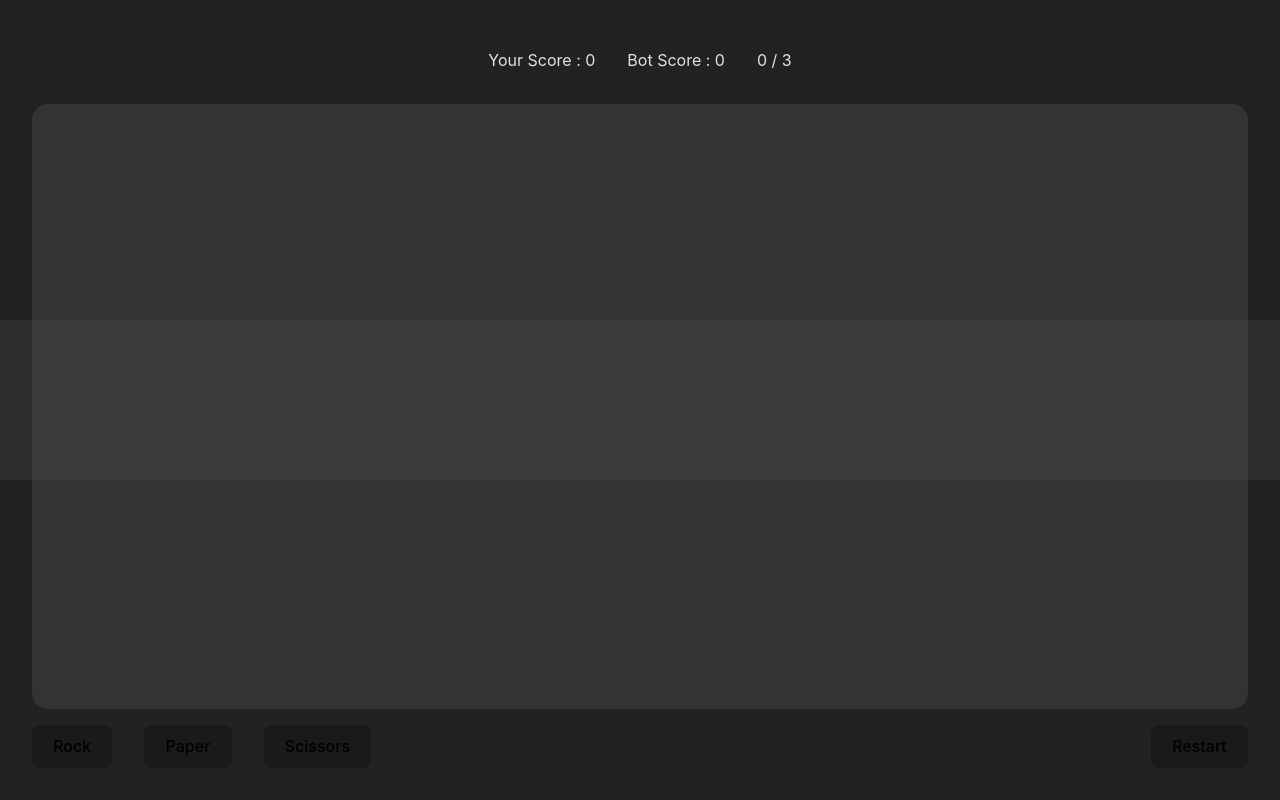
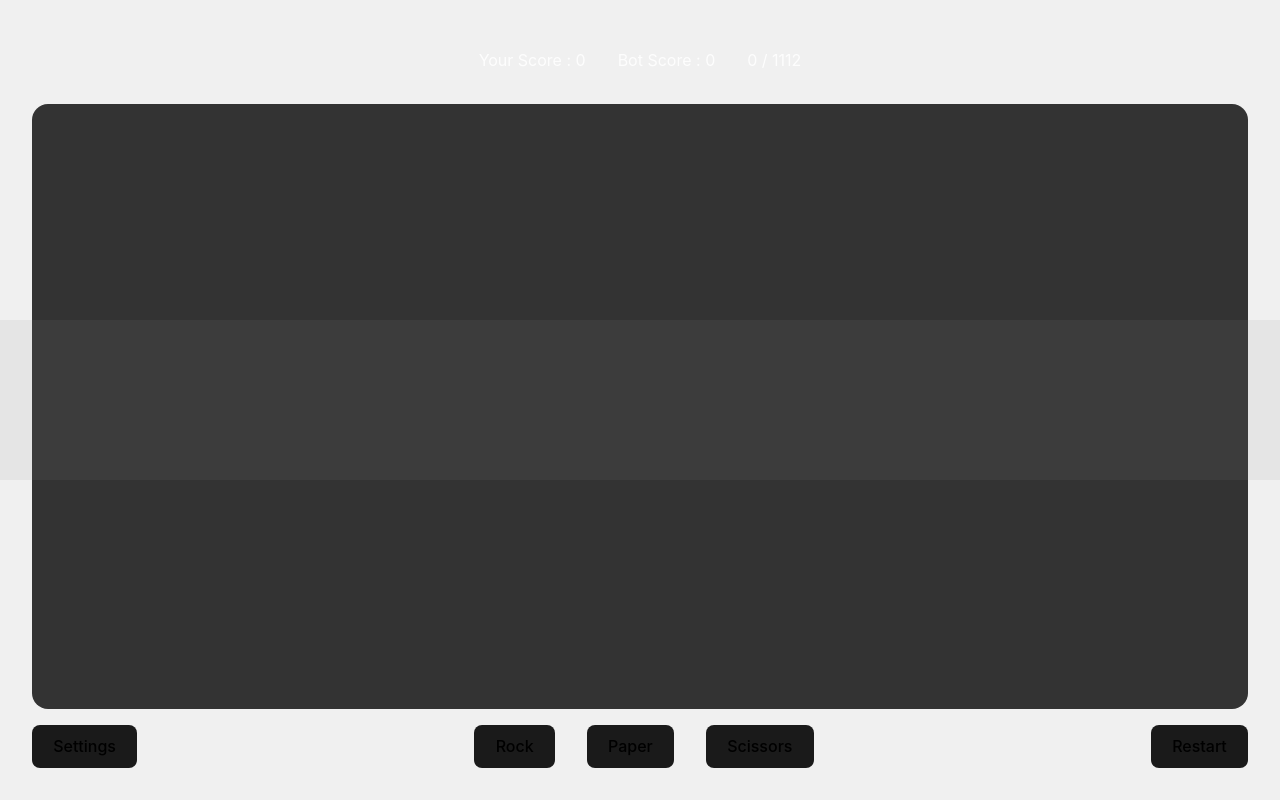
Before and after one commit to bouchra-yousra/Shifumi, a React (Vite) app: page / in a window 1280 px wide. Built offline with nearby package versions, Linux system fonts and the light colour scheme.

Commit message:
refactor pages container

```diff
--- a/src/components/container/Container.tsx
+++ b/src/components/container/Container.tsx
@@ -1,6 +1,7 @@
+import { motion } from "framer-motion";
 import { styled } from "styled-components";
 
-export const Container = styled.div`
+export const Container = styled(motion.div)`
   display: flex;
   flex-direction: column;
   align-items: center;
@@ -12,5 +13,5 @@ export const Container = styled.div`
   padding: 2rem;
   box-sizing: border-box;
   overflow: hidden;
-  background-color: #222;
+  background-color: var(--bg2);
 `;
--- /dev/null
+++ b/src/components/container/PageContainer.tsx
@@ -0,0 +1,21 @@
+import { PropsWithChildren, useEffect, useState } from "react";
+import { Container } from "..";
+
+export const PageContainer = (props: PropsWithChildren) => {
+  const [loading, setLoading] = useState(true);
+  useEffect(() => {
+    setTimeout(() => {
+      setLoading(false);
+    }, 2000);
+  });
+  return (
+    <Container
+      initial={{
+        width: 0,
+      }}
+      animate={{ width: "100%" }}
+    >
+      {props.children}
+    </Container>
+  );
+};
--- a/src/components/index.ts
+++ b/src/components/index.ts
@@ -3,6 +3,7 @@ import { GameResult } from "./gameResult/GameResult";
 import { Borad } from "./board/Borad";
 import { PlayGround } from "./playground/PlayGround";
 import { Container } from "./container/Container";
+import { PageContainer } from "./container/PageContainer";
 import { ControlContainer } from "./container/ControlContainer";
 import { Choices } from "./choices/Choices";
 
@@ -14,4 +15,5 @@ export {
   Container,
   ControlContainer,
   Choices,
+  PageContainer,
 };
--- a/src/pages/Game.tsx
+++ b/src/pages/Game.tsx
@@ -1,25 +1,23 @@
-import { useState } from "react";
+import { useEffect, useState } from "react";
 import { Score, Result, GameChoice, GameSettings } from "../types";
 import { getRandomChoice, getGameResult, updateScore } from "../services";
 import {
   Borad,
   Button,
   Choices,
-  Container,
   ControlContainer,
   GameResult,
+  PageContainer,
   PlayGround,
 } from "../components";
+import { Settings } from "../components/settings/Settings";
 
 export const Game = () => {
-  const choices: GameChoice[] = [
-    GameChoice.ROCK,
-    GameChoice.PAPER,
-    GameChoice.SCISSORS,
-  ];
-  const settings: GameSettings = {
-    rounds: 3,
-  };
+  const [settings, setSettings] = useState<GameSettings>({
+    rounds: 1112,
+    playerNamer: "",
+  });
+
   const [currentRound, setCurrentRound] = useState<number>(0);
 
   const [playerChoice, setPlayerChoice] = useState<GameChoice>();
@@ -31,15 +29,23 @@ export const Game = () => {
   });
 
   function handleClick(e: GameChoice): void {
-    let randomChoice = getRandomChoice(choices);
-    let gameResult = getGameResult(e, randomChoice);
-    let newScore = updateScore(gameResult, score);
+    const choices: GameChoice[] = [
+      GameChoice.ROCK,
+      GameChoice.PAPER,
+      GameChoice.SCISSORS,
+    ];
+    const randomChoice = getRandomChoice(choices);
+    const gameResult = getGameResult(e, randomChoice);
+    const newScore = updateScore(gameResult, score);
+    setComputerChoice(undefined);
 
-    setCurrentRound((val: number) => val + 1);
-    setPlayerChoice(e);
-    setComputerChoice(randomChoice);
-    setResult(gameResult);
-    setScore(newScore);
+    setTimeout(() => {
+      setCurrentRound((val: number) => val + 1);
+      setPlayerChoice(e);
+      setComputerChoice(randomChoice);
+      setResult(gameResult);
+      setScore(newScore);
+    }, 1000);
   }
 
   function resetGame(): void {
@@ -51,7 +57,7 @@ export const Game = () => {
   }
 
   return (
-    <Container>
+    <PageContainer>
       <Borad
         playerScore={score.playerScore}
         computerScore={score.computerScore}
@@ -60,15 +66,19 @@ export const Game = () => {
       />
       <PlayGround playerChoice={playerChoice} computerChoice={computerChoice} />
       <ControlContainer>
+        {" "}
+        <Button onClick={resetGame}>Settings</Button>
         <Choices
           playerChoice={playerChoice}
           handleSelectChoice={handleClick}
           disabled={currentRound === settings.rounds}
         />
-
         <Button onClick={resetGame}>Restart</Button>
       </ControlContainer>
       <GameResult result={result} />
-    </Container>
+      {false && (
+        <Settings currentSettings={settings} updateGameSettings={setSettings} />
+      )}
+    </PageContainer>
   );
 };
```
